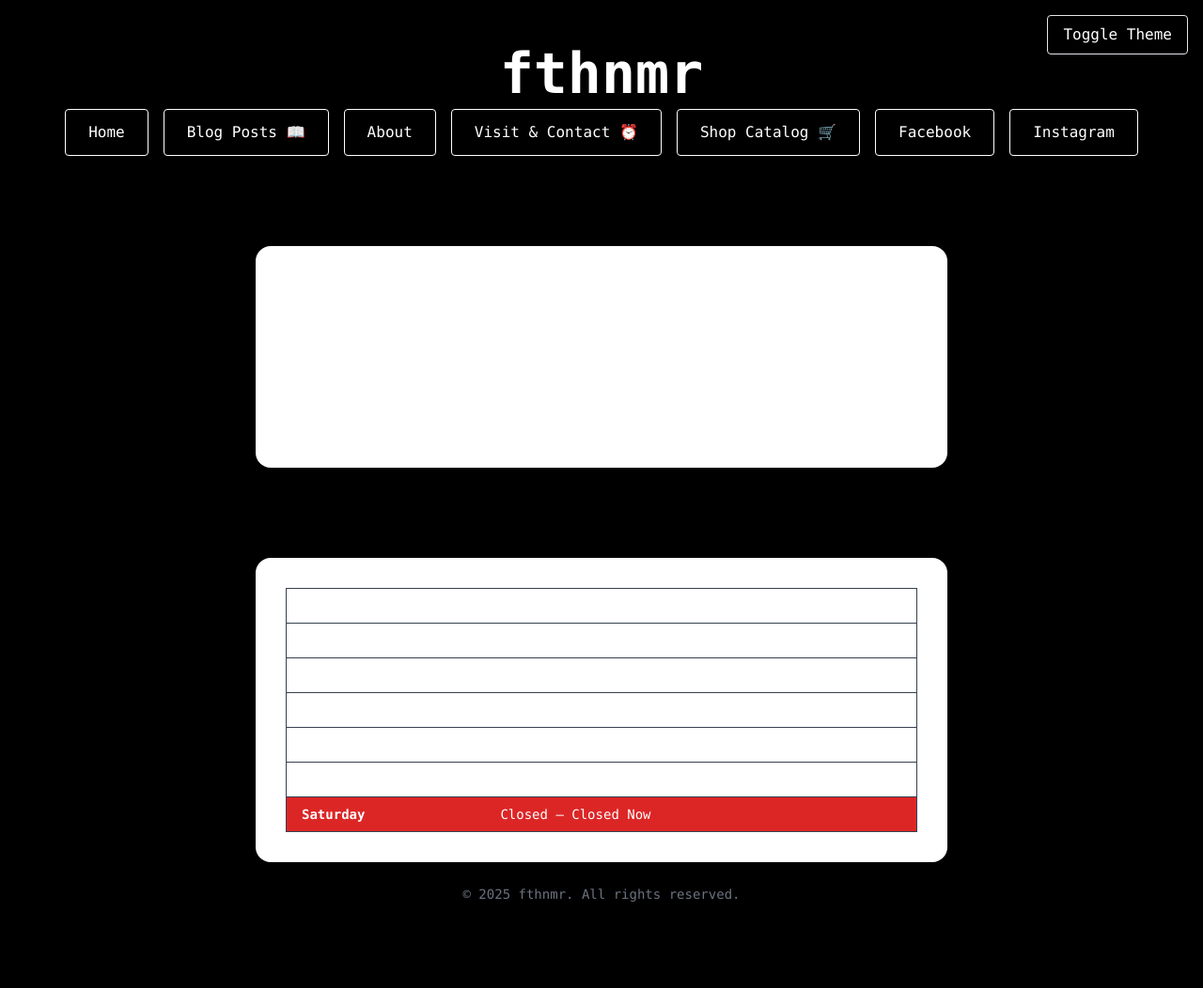
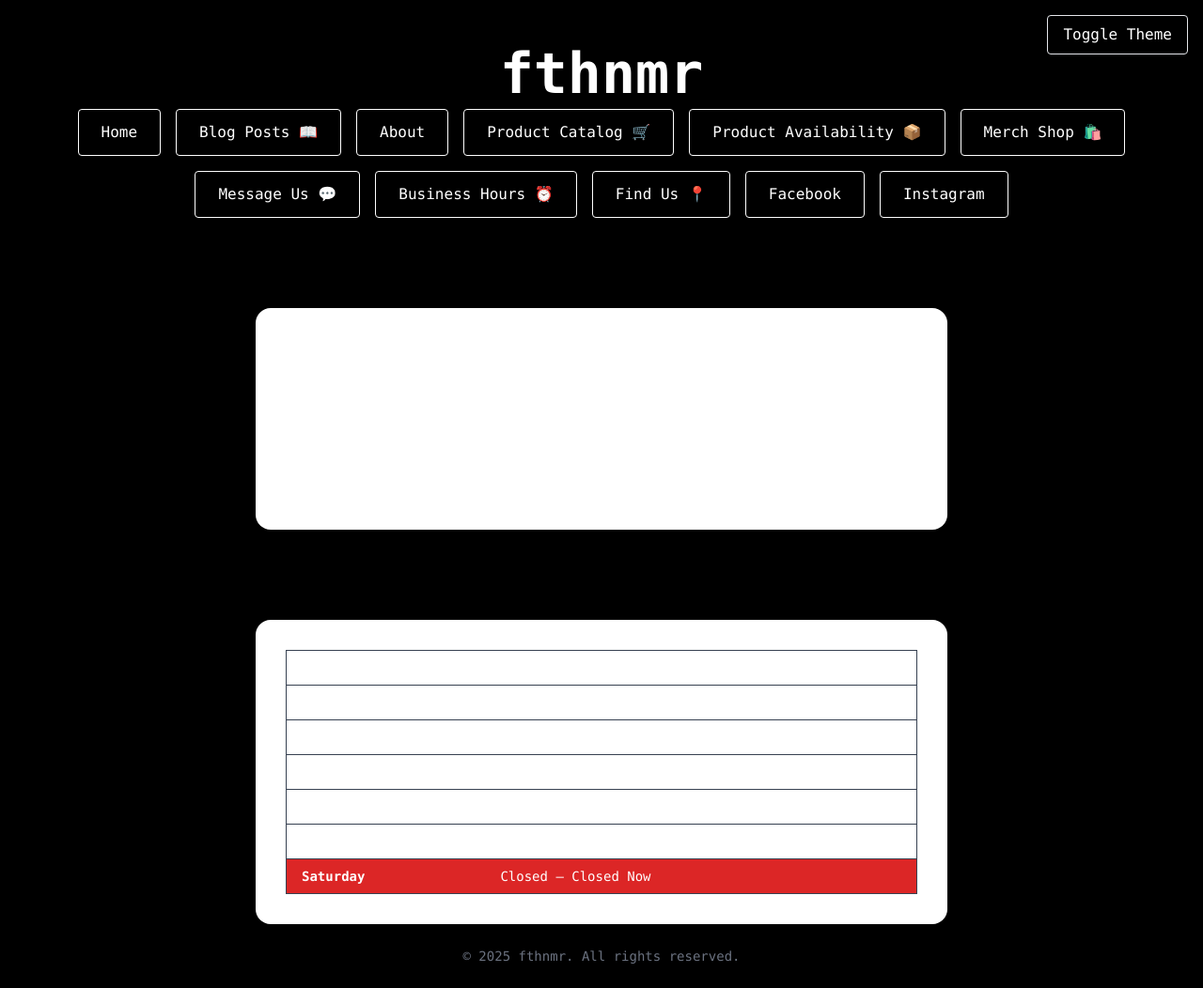
Before and after one commit to fthnmr/fthnmr.github.io, a Jekyll site: the page built from index.md, in a window 1280 px wide. Shown: the whole page at 94% size. Built offline with Jekyll 4.4.1, drawn with Linux system fonts in a browser that asks for light colours; nearby versions of some CDN libraries; before the commit the page ends 986 px from its top, so only the background shows below that.

Commit message:
Update default.html

```diff
--- a/_layouts/default.html
+++ b/_layouts/default.html
@@ -2,8 +2,9 @@
 <html lang="en">
 <head>
   <meta charset="UTF-8">
-  <meta name="viewport" content="width=device-width, initial-scale=1.0">
+  <meta name="viewport" content="width=device-width, initial-scale=1.0, maximum-scale=3">
   <title>{{ page.title }} – {{ site.title }}</title>
+  <meta name="description" content="{{ page.description | default: site.description }}">
 
   {% include head.html %}
 </head>
@@ -22,14 +23,33 @@
       <p class="text-gray-400 text-lg sm:text-xl mb-8">{{ page.subtitle }}</p>
     {% endif %}
 
+    <!-- Navigation / Quick Links -->
     <div class="flex flex-wrap justify-center gap-4">
       <a href="{{ '/' | relative_url }}" class="px-6 py-3 border border-white rounded hover:bg-white hover:text-black transition">Home</a>
       <a href="{{ '/blog/' | relative_url }}" class="px-6 py-3 border border-white rounded hover:bg-white hover:text-black transition">Blog Posts 📖</a>
       <a href="{{ '/about/' | relative_url }}" class="px-6 py-3 border border-white rounded hover:bg-white hover:text-black transition">About</a>
-      <a href="{{ '/contact/' | relative_url }}" class="px-6 py-3 border border-white rounded hover:bg-white hover:text-black transition">Visit & Contact ⏰</a>
-      <a href="https://wa.me/c/23058676520" class="px-6 py-3 border border-white rounded hover:bg-white hover:text-black transition">Shop Catalog 🛒</a>
-      <a href="https://facebook.com/fthnmr" class="px-6 py-3 border border-white rounded hover:bg-white hover:text-black transition">Facebook</a>
-      <a href="https://instagram.com/fthnmr" class="px-6 py-3 border border-white rounded hover:bg-white hover:text-black transition">Instagram</a>
+
+      <!-- WhatsApp Catalog -->
+      <a href="https://wa.me/c/23058676520" target="_blank" class="px-6 py-3 border border-white rounded hover:bg-white hover:text-black transition">Product Catalog 🛒</a>
+
+      <!-- WhatsApp Availability -->
+      <a href="https://whatsapp.com/channel/0029Vb4tcrU2v1InZ3RIcD0b" target="_blank" class="px-6 py-3 border border-white rounded hover:bg-white hover:text-black transition">Product Availability 📦</a>
+
+      <!-- Fourthwall Shop -->
+      <a href="https://swag.fthnmr.com" target="_blank" class="px-6 py-3 border border-white rounded hover:bg-white hover:text-black transition">Merch Shop 🛍️</a>
+
+      <!-- WhatsApp Quick Message -->
+      <a href="https://wa.me/23058676520?text=Hi%20FTHNMR!" target="_blank" class="px-6 py-3 border border-white rounded hover:bg-white hover:text-black transition">Message Us 💬</a>
+
+      <!-- Business Hours -->
+      <a href="https://when.fthnmr.com" target="_blank" class="px-6 py-3 border border-white rounded hover:bg-white hover:text-black transition">Business Hours ⏰</a>
+
+      <!-- Google Map Directions -->
+      <a href="https://maps.app.goo.gl/RnxQ22nL4J95BTNE8" target="_blank" class="px-6 py-3 border border-white rounded hover:bg-white hover:text-black transition">Find Us 📍</a>
+
+      <!-- Socials -->
+      <a href="https://facebook.com/fthnmr" target="_blank" class="px-6 py-3 border border-white rounded hover:bg-white hover:text-black transition">Facebook</a>
+      <a href="https://instagram.com/fthnmr" target="_blank" class="px-6 py-3 border border-white rounded hover:bg-white hover:text-black transition">Instagram</a>
     </div>
   </header>
 
```
